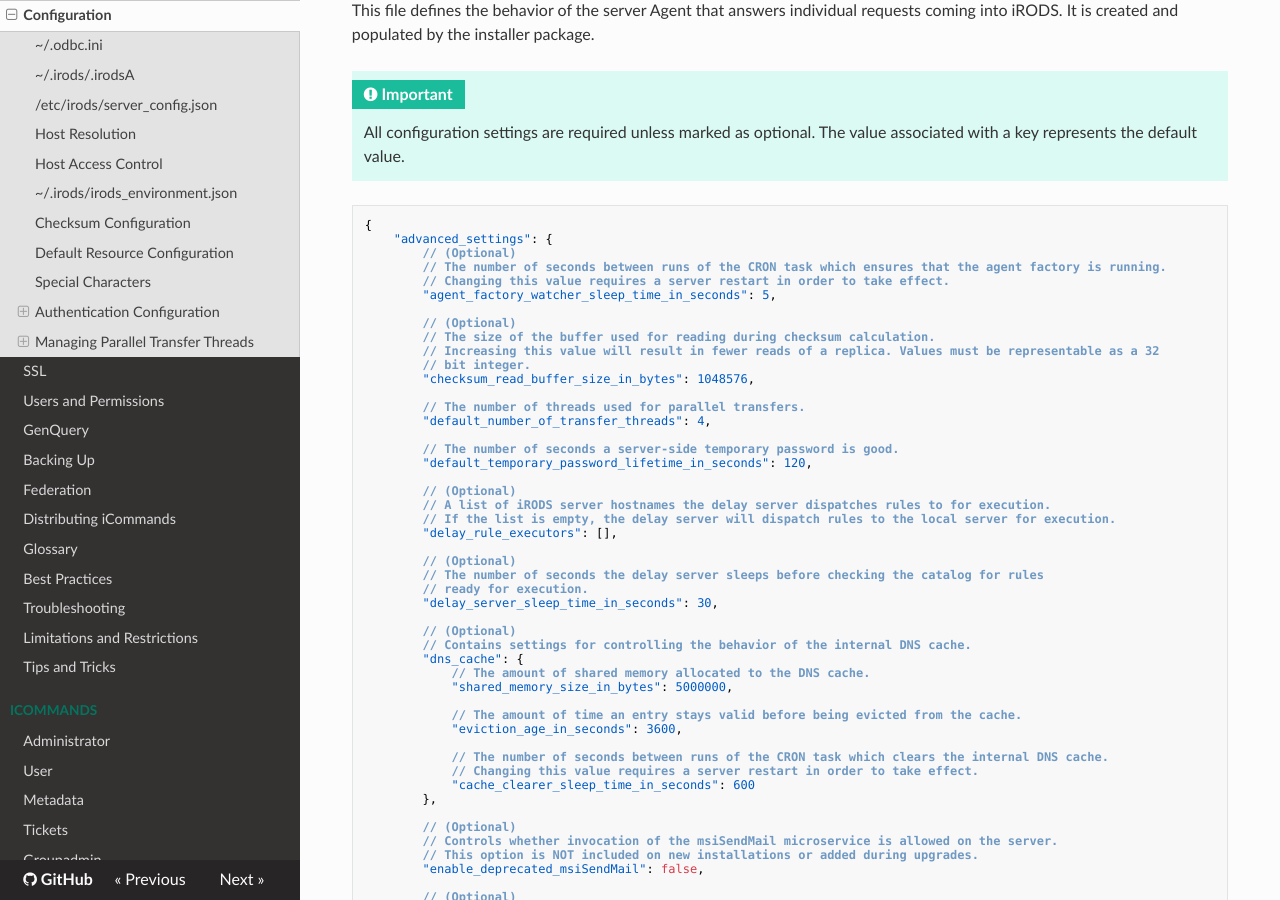
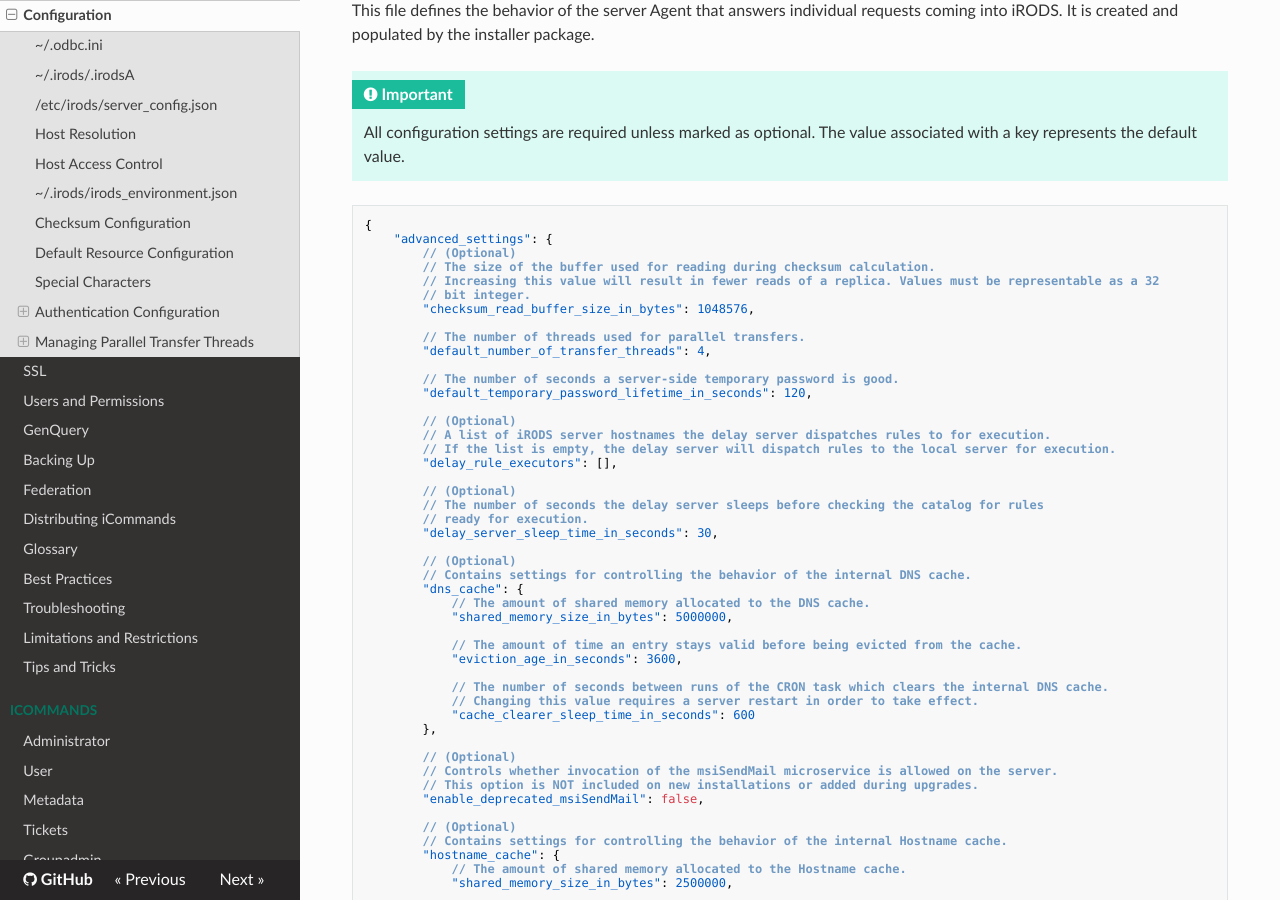
Before and after one commit to irods/irods_docs, an MkDocs documentation site: the page built from docs/system_overview/configuration.md, in a window 1280 px wide and 900 px high, scrolled down 558 px. Built offline with MkDocs 1.6.1, drawn with Linux system fonts in a browser that asks for light colours; nearby versions of some CDN libraries.

Commit message:
[irods/irods#8069] Remove config option: agent_factory_watcher_sleep_time_in_seconds

````diff
--- a/docs/system_overview/configuration.md
+++ b/docs/system_overview/configuration.md
@@ -20,11 +20,6 @@
 ```json
 {
     "advanced_settings": {
-        // (Optional)
-        // The number of seconds between runs of the CRON task which ensures that the agent factory is running.
-        // Changing this value requires a server restart in order to take effect.
-        "agent_factory_watcher_sleep_time_in_seconds": 5,
-
         // (Optional)
         // The size of the buffer used for reading during checksum calculation.
         // Increasing this value will result in fewer reads of a replica. Values must be representable as a 32
````
Also changed, not shown: docs/getting_started/installation.md (+0 -2 lines).
